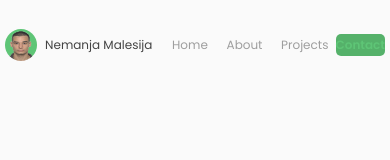
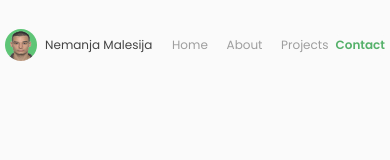
Before and after one commit to nemanjamalesija/portfolio-website, a React (Create React App) app: page / in a window 390 px wide. In both pictures the pointer is over the item "Contact". Shown: the top 160 px of the page. Built offline with nearby package versions, Linux system fonts and the light colour scheme.

Commit message:
Add responsive

```diff
--- a/src/components/nav.css
+++ b/src/components/nav.css
@@ -112,7 +112,7 @@
   }
 
   .list-item {
-    min-width: 6.2rem;
+    min-width: 6rem;
     font-size: 1.4rem;
   }
 
@@ -135,6 +135,13 @@
     padding: 0;
     background-color: #fafafa;
     color: var(--color-primary);
+    font-weight: 600;
+  }
+
+  .list-item-contact:hover {
+    padding: 0;
+    background-color: #fafafa;
+    color: var(--color-primary-shade);
     font-weight: 600;
   }
 }
```
